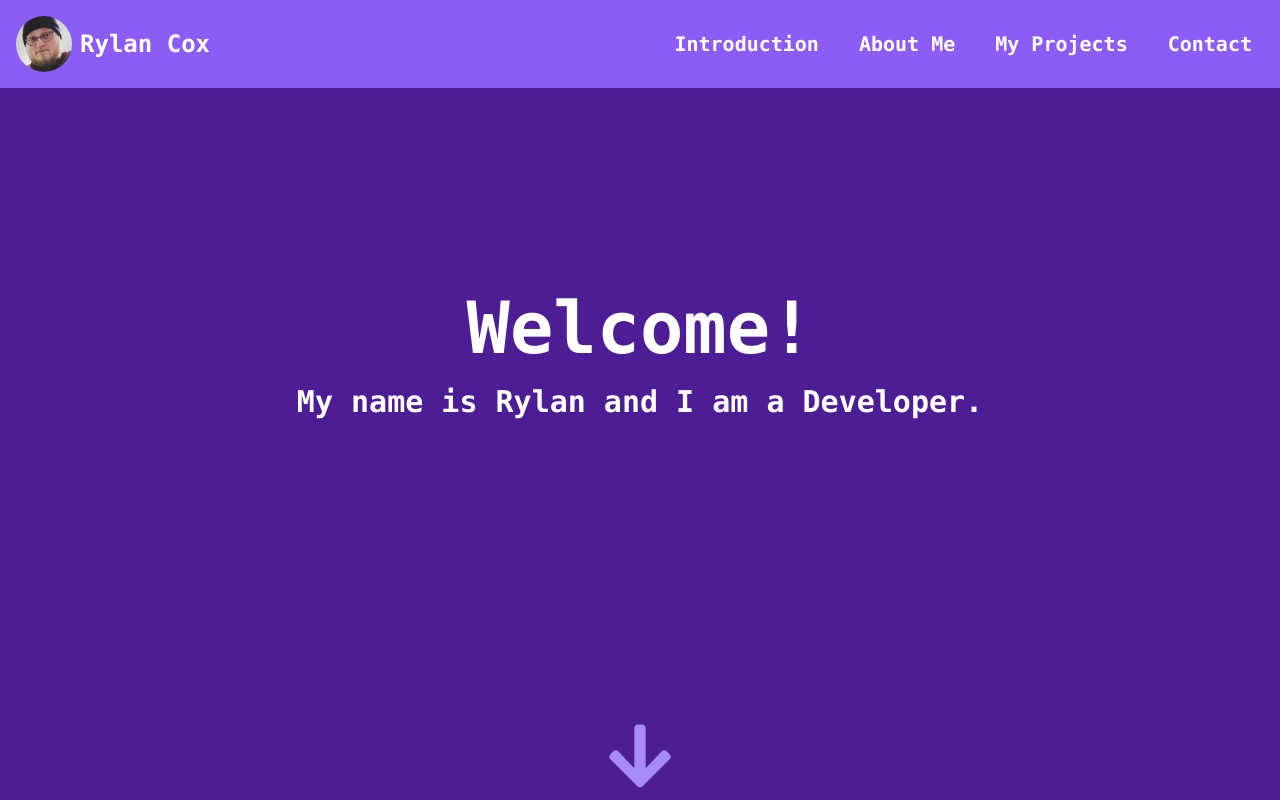
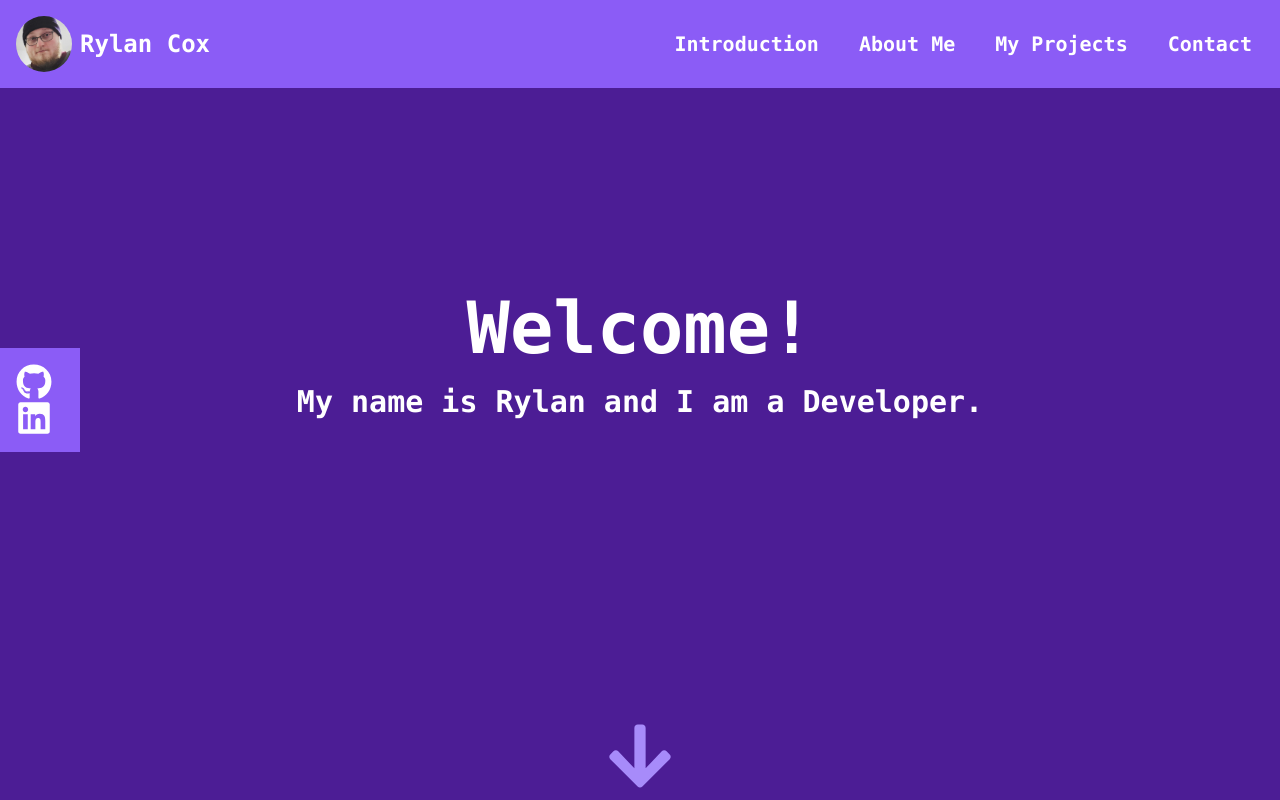
Before and after one commit to RylanRCox/RylanRCox.github.io, a React (Create React App) app in the folder portfolio/: page / in a window 1280 px wide. Shown: the top 800 px of the page. Built offline with nearby package versions, Linux system fonts and the light colour scheme; what tailwindcss-fluid would draw is missing.

Commit message:
Implement socials tab

```diff
--- a/portfolio/src/App.js
+++ b/portfolio/src/App.js
@@ -1,4 +1,5 @@
 import Navbar from './Components/Navbar.js';
+import Socials from './Components/Socials.js';
 import Introduction from './Components/Introduction.js';
 import AboutMe from './Components/AboutMe.js';
 import Projects from './Components/Projects.js';
@@ -8,6 +9,7 @@ function App() {
   return (
     <body className="bg-slate-100 font-mono text-base sm:text-lg md:text-xl break-words">
       <Navbar />
+      <Socials />
       <Introduction />
       <AboutMe />
       <Projects />
--- a/portfolio/src/Components/SkillsGrid.js
+++ b/portfolio/src/Components/SkillsGrid.js
@@ -1,8 +1,6 @@
 import { useState } from 'react';
 
 const SkillsGrid = ({items}) => {
-    const [hoverSkill, setHoverSkill] = useState(null);
-    const hoveredItem = items.find(item => item.skill === hoverSkill);
 
     return (
         <div className="relative flex items-center text-center flex-col justify-center bg-violet-400 rounded-2xl drop-shadow-md p-5 m-5">
@@ -14,18 +12,11 @@ const SkillsGrid = ({items}) => {
                     <li
                         key={index}
                         className="flex-grow bg-zinc-300 bg-opacity-50 mx-2 py-2 px-2 rounded-xl drop-shadow-lg transition-transform transform hover:scale-110"
-                        onMouseEnter={() => setHoverSkill(item.skill)}
-                        onMouseLeave={() => setHoverSkill(null)}
                     >
                         {item.skill}
                     </li>
                 ))}
             </ol>
-            {hoverSkill && (
-                <div className="absolute left-0 top-0 w-3/4 sm:w-1/2 md:w-1/3 lg:w-1/4 p-4 bg-violet-400 text-lg rounded-xl drop-shadow-lg z-40">
-                    {hoveredItem ? hoveredItem.description : ''}
-                </div>
-            )}
         </div>
     );
 };
--- a/portfolio/src/Components/Socials.js
+++ b/portfolio/src/Components/Socials.js
@@ -1,13 +1,14 @@
 import { FaGithub } from "react-icons/fa";
-import { FaInstagram } from "react-icons/fa";
 import { FaLinkedin } from "react-icons/fa";
 
+const Socials = () => {
+    // Set a size for the icons (e.g., 24 for larger size)
+    const iconSize = 36;
 
-const Socials = () => {
     return (
-        <div className="bg-violet-500 text-white p-4 fixed w-full flex justify-between items-center font-semibold text-xl z-50">
-            <FaGithub />
-            <FaLinkedin />
+        <div className="flex flex-col justify-between bg-violet-500 text-white p-4 fixed w-20 left-0 top-1/2 transform -translate-y-1/2 font-semibold text-xl z-50">
+            <FaGithub size={iconSize} />
+            <FaLinkedin size={iconSize} />
         </div>
     );
 };
```
